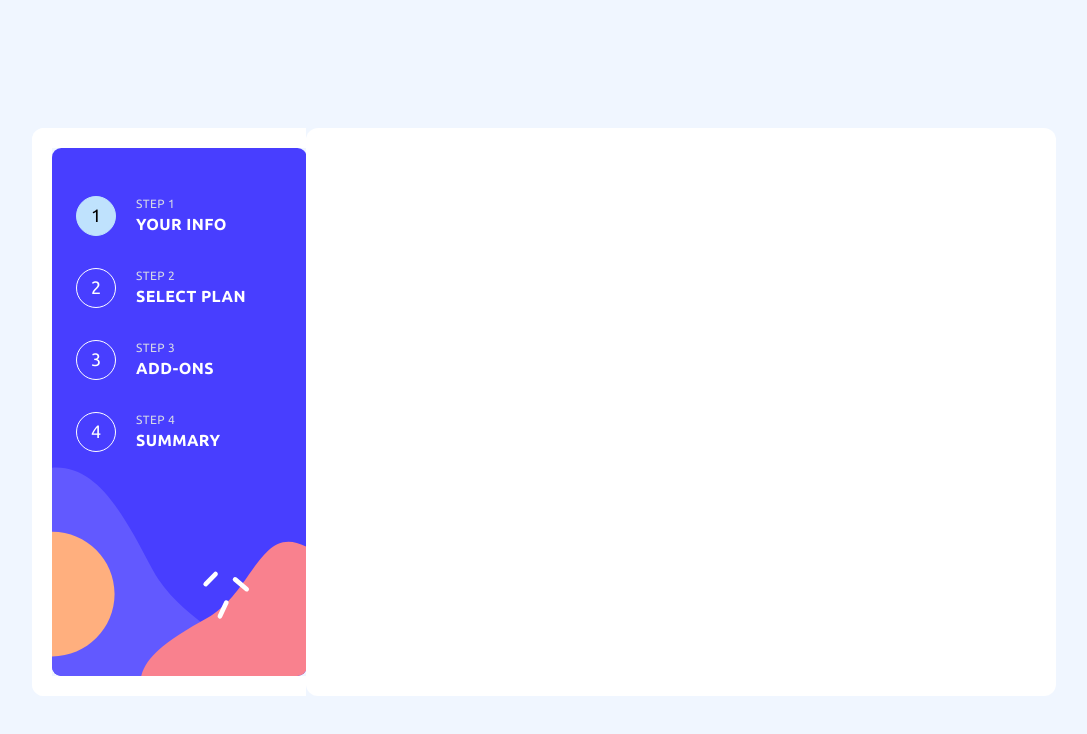
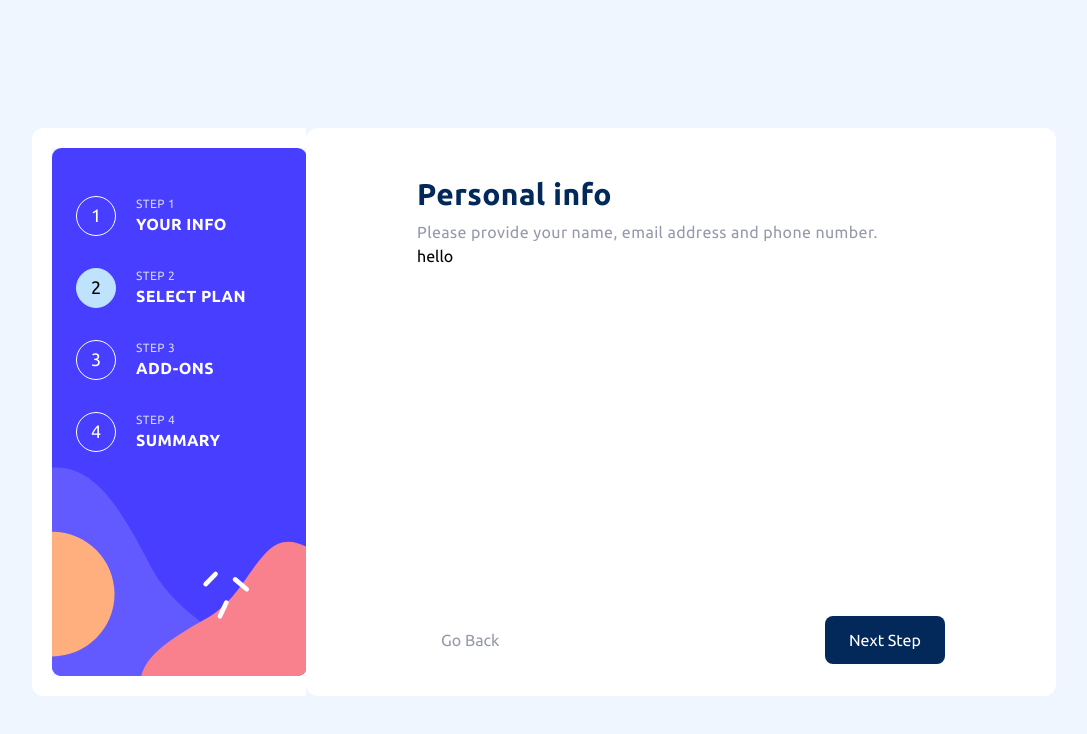
Before and after one commit to Arav1nd2/multi-step-form, a React (Vite) app in the folder code/: page / in a window 1280 px wide. Shown: the top 734 px of the page, without its empty margins (96-1183 px from the left). Built offline with nearby package versions, Linux system fonts and the light colour scheme; a web font is replaced by a local one.

Commit message:
Resposive basic layout complete

```diff
--- a/code/src/App.tsx
+++ b/code/src/App.tsx
@@ -1,30 +1,39 @@
 import { useState } from 'react'
 import { MainSection } from './components/Layout/MainSection'
 import { Sidebar } from './components/Layout/Sidebar'
+import { StepForm } from './components/Layout/StepForm'
 import { Steps } from './components/Steps/Steps'
 
 const STEP_INFO = [
   {
     id: 1,
-    title: "Your info"
+    title: "Your info",
+    heading: "Personal info",
+    subheading: "Please provide your name, email address and phone number."
   },
   {
     id: 2,
-    title: "Select Plan"
+    title: "Select Plan",
+    heading: "Personal info",
+    subheading: "Please provide your name, email address and phone number."
   },
   {
     id: 3,
-    title: "Add-ons"
+    title: "Add-ons",
+    heading: "Personal info",
+    subheading: "Please provide your name, email address and phone number."
   },
   {
     id: 4,
-    title: "Summary"
+    title: "Summary",
+    heading: "Personal info",
+    subheading: "Please provide your name, email address and phone number."
   }
 ]
 
 function App() {
-  const [activeStep, setActiveStep] = useState(1);
-
+  const [activeStep, setActiveStep] = useState(2);
+  const stepFormProps = { ...STEP_INFO[activeStep], isLast: activeStep === 4, isFirst: activeStep == 1 };
   return (
     <div className='bg-magnolia h-screen w-screen'>
       <div className='flex flex-col sm:flex-row w-full sm:max-w-screen-lg h-screen mx-auto sm:pt-32 '>
@@ -32,7 +41,9 @@ function App() {
           <Steps activeStep={activeStep} stepData={STEP_INFO} />
         </Sidebar>
         <MainSection>
-
+          <StepForm {...stepFormProps}>
+            <h1>hello</h1>
+          </StepForm>
         </MainSection>
       </div>
     </div>
--- a/code/src/components/Button/Button.tsx
+++ b/code/src/components/Button/Button.tsx
@@ -11,9 +11,9 @@ interface ButtonProps {
     onClick: ButtonClickHandler
 }
 
-const primaryClasses = "text-white bg-marine-blue px-6 py-3 rounded-lg hover:bg-marine-blue-50";
-const secondaryClasses = "text-cool-gray px-6 py-3 rounded-lg hover:text-marine-blue";
-const finalClasses = "text-white bg-purple-blue px-8 py-3 rounded-lg hover:bg-marine-blue-50"
+const primaryClasses = "block text-white bg-marine-blue px-6 py-3 rounded-lg hover:bg-marine-blue-50";
+const secondaryClasses = "block text-cool-gray px-6 py-3 rounded-lg hover:text-marine-blue";
+const finalClasses = "block text-white bg-purple-blue px-8 py-3 rounded-lg hover:bg-marine-blue-50"
 
 function makeStyle(type: ButtonType, className: string) {
     switch (type) {
--- /dev/null
+++ b/code/src/components/Layout/StepForm.tsx
@@ -0,0 +1,46 @@
+import { ReactNode } from "react"
+import { Button } from "../Button/Button"
+
+interface StepFormProps {
+    heading: string,
+    subheading: string,
+    isLast: boolean,
+    isFirst: boolean,
+    children: ReactNode
+}
+
+export function StepForm(props: StepFormProps) {
+    return (
+        <div className={`
+            p-6
+            sm:max-w-xl sm:mx-auto
+            flex flex-col
+            h-full
+        `}>
+            <header className="mt:2 sm:mt-6 tracking-wide">
+                <h1 className="text-2xl font-bold text-marine-blue sm:text-3xl">{props.heading}</h1>
+                <h2 className="text-cool-gray mt-2">{props.subheading}</h2>
+            </header>
+            <div className="flex-auto grow">
+                {props.children}
+            </div>
+            <footer className={`
+                w-full flex mb-2 absolute bottom-0 left-0 bg-white p-4
+                sm:relative sm:p-0
+            `}>
+                {!props.isFirst && (
+                    <Button type="secondary" onClick={() => { }}>
+                        Go Back
+                    </Button>
+                )}
+                <Button
+                    type={props.isLast ? "final" : "primary"}
+                    className="ml-auto"
+                    onClick={() => { }}
+                >
+                    {props.isLast ? "Confirm" : "Next Step"}
+                </Button>
+            </footer>
+        </div>
+    );
+}
```
